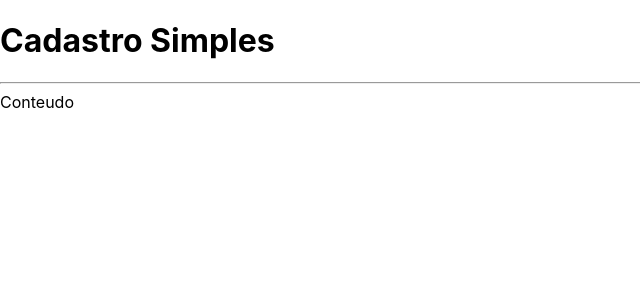
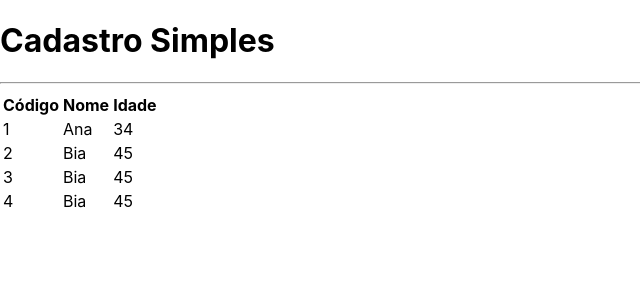
Before and after one commit to vilmarmoraes/next-crud, a Next.js app: page / in a window 1280 px wide. Shown: the top 300 px of the page, without its empty margins (0-640 px from the left). Built offline with nearby package versions, Linux system fonts and the light colour scheme.

Commit message:
Adicionado componente Tabela e Icones

```diff
--- /dev/null
+++ b/src/components/Tabela.tsx
@@ -0,0 +1,35 @@
+import Cliente from "../core/Cliente";
+
+interface TabelaProps {
+  clientes: Cliente[];
+}
+export default function Tabela(props: TabelaProps) {
+  function renderizarCabecalho() {
+    return (
+      <tr>
+        <th>Código</th>
+        <th>Nome</th>
+        <th>Idade</th>
+      </tr>
+    );
+  }
+
+  function renderizarDados() {
+    return props.clientes?.map((cliente, i) => {
+      return (
+        <tr key={cliente.id}>
+          <td>{cliente.id}</td>
+          <td>{cliente.nome}</td>
+          <td>{cliente.idade}</td>
+        </tr>
+      );
+    });
+  }
+
+  return (
+    <table>
+      <thead>{renderizarCabecalho()}</thead>
+      <tbody>{renderizarDados()}</tbody>
+    </table>
+  );
+}
--- a/src/pages/index.tsx
+++ b/src/pages/index.tsx
@@ -1,17 +1,25 @@
-import Head from 'next/head'
-import Image from 'next/image'
 import Layout from '../components/Layout'
-import styles from '../styles/Home.module.css'
+import Tabela from '../components/Tabela'
+import Cliente from '../core/Cliente'
+
 
 export default function Home() {
+  const clientes = [
+    new Cliente('Ana', 34, '1'),
+    new Cliente('Bia', 45, '2'),
+    new Cliente('Bia', 45, '3'),
+    new Cliente('Bia', 45, '4'),
+  ]
+
+
   return (
     <div className={`
     flex justify-center items-center h-screen
-    bg-gradient-to-r from-blue-500 to-purple-500
+    bg-gradient-to-r from-blue-300 to-blue-50
     text-white
     `}>
       <Layout titulo="Cadastro Simples">
-        <span>Conteudo</span>
+        <Tabela clientes={clientes}></Tabela>
       </Layout>
     </div>
   )
```
Also changed, not shown: src/components/Icones.tsx (added, +7 -0 lines).
